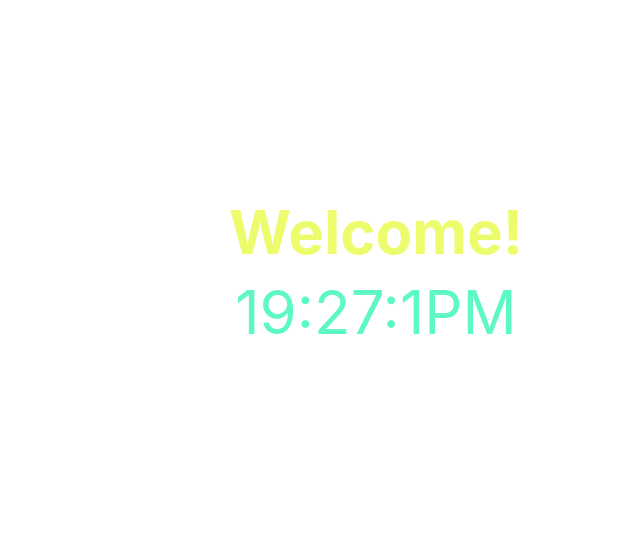
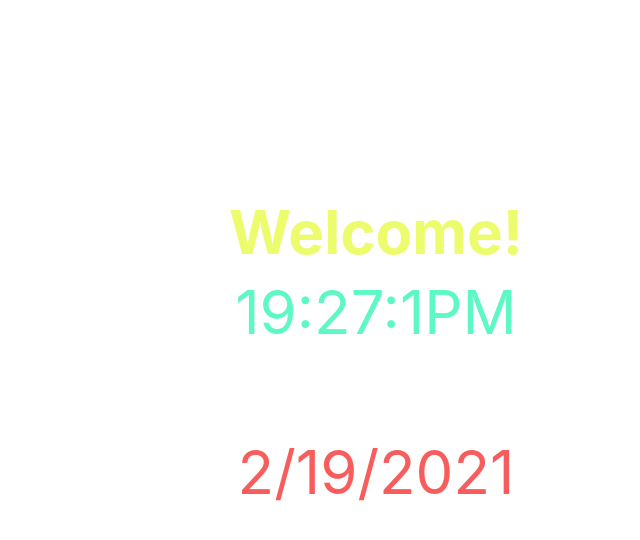
Before and after one commit to Jzhen123/Digital-Clock, a plain HTML site: page index.html in a window 1280 px wide. Shown: the part 48-588 px from the top of the page, without its empty margins (264-904 px from the left). Drawn offline with Linux system fonts and the light colour scheme.

Commit message:
Added date

```diff
--- a/css/style.css
+++ b/css/style.css
@@ -35,3 +35,14 @@ h1{
     margin-right: auto;
     width: 40%;
 }
+
+.date {
+    color: rgb(248, 93, 93);
+    font-family: -apple-system, BlinkMacSystemFont, sans-serif;
+    padding: 10px;
+    position: absolute;
+    top: 65%;
+    left: 50%;
+    transform: translate(-50%, -50%);
+    font-size: 60px;
+}
--- a/index.html
+++ b/index.html
@@ -16,7 +16,7 @@
     <div class = "container">
      <img id = "appleWatch" src = "img/applewatch.png" alt = "Apple Watch Picture">
      <div class = "clock"></div>
-
+      <div class = date></div>
     </div>
     <script src="js/main.js"></script>
   </body>
--- a/js/main.js
+++ b/js/main.js
@@ -1,14 +1,17 @@
-var actualClock = document.querySelector('.clock')
+var currentDate = document.querySelector('.date')
+var actualClock = document.querySelector('.clock');
 
 setInterval(digitalClock, 100);
 
 function digitalClock(){
 
     var fullDate = new Date();
+    var year = fullDate.getFullYear();
+    var month = fullDate.getMonth() + 1;
+    var day = fullDate.getDate();
     var hours = fullDate.getHours();
     var minutes = fullDate.getMinutes();
     var seconds = fullDate.getSeconds();
-
     var dayOrNight;
         if (hours < 12){
         dayOrNight = 'AM';
@@ -17,6 +20,7 @@ function digitalClock(){
         }
 
 
+    currentDate.innerHTML = month + '/' + day + '/' + year;
     actualClock.innerHTML = hours + ':' + minutes + ':' + seconds + dayOrNight; //Displays the time in a simple format 00:00:00
 }
 
```
